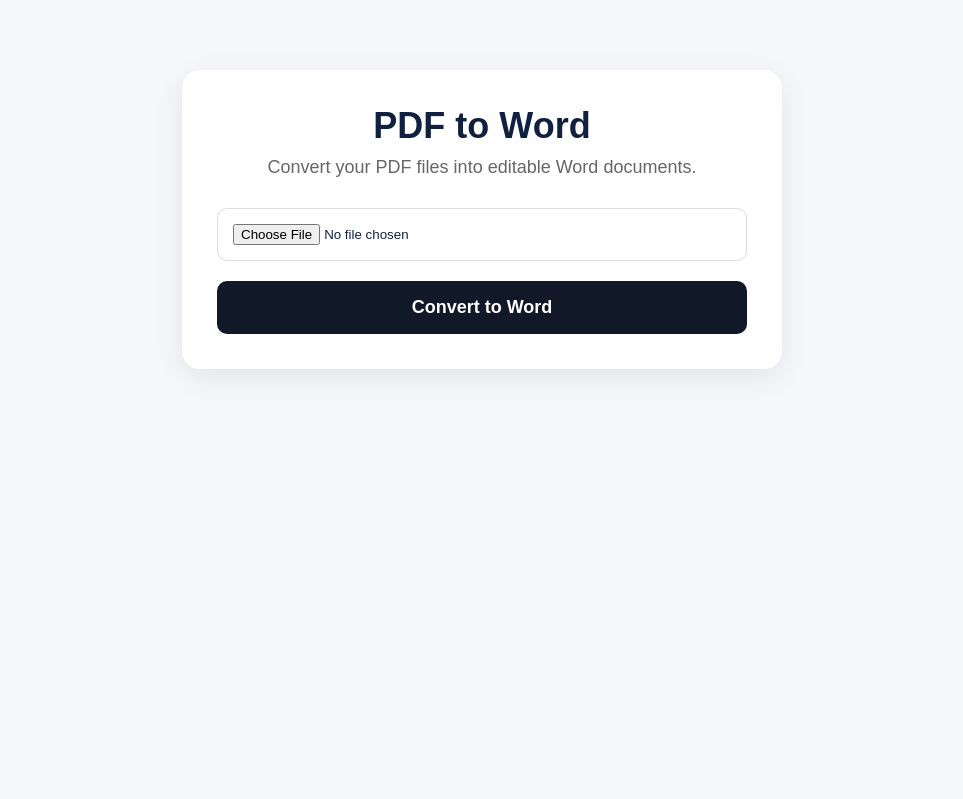
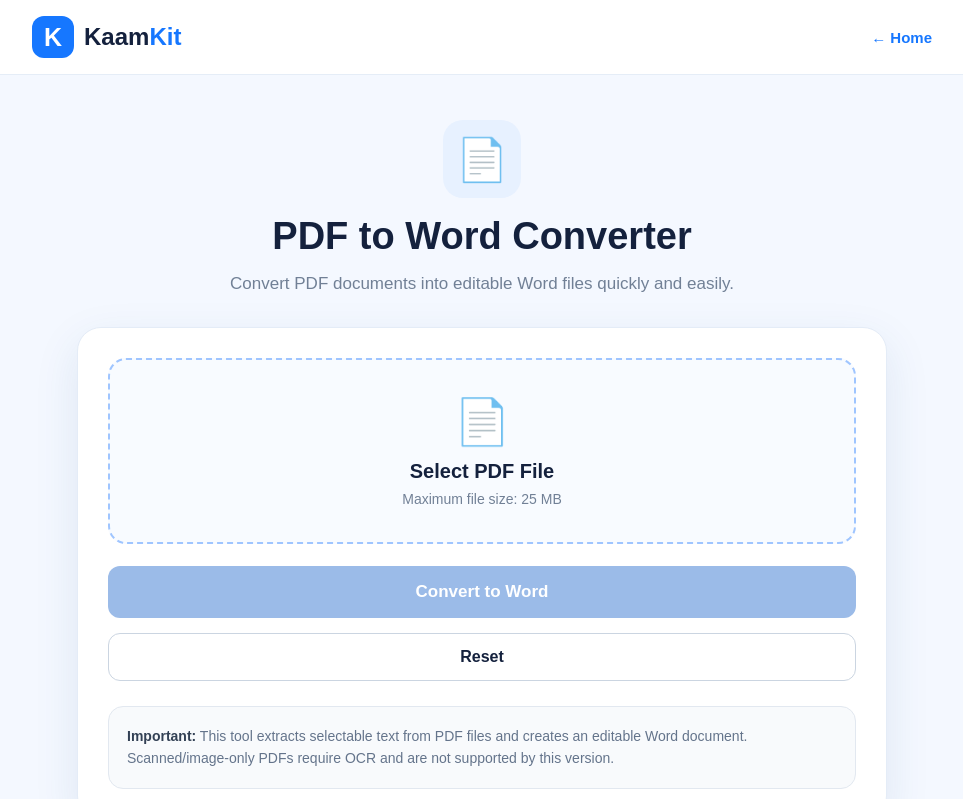
Before and after one commit to kaamkit/Kaamkit, a Next.js app: page /pdf-to-word in a window 1280 px wide. Shown: the top 799 px of the page, without its empty margins (158-1121 px from the left). Built offline with nearby package versions, Linux system fonts and the light colour scheme.

Commit message:
Refactor PDFToWord component and improve error handling

```diff
--- a/app/pdf-to-word/page.js
+++ b/app/pdf-to-word/page.js
@@ -3,64 +3,93 @@
 import { useState } from "react";
 import { Document, Packer, Paragraph, TextRun } from "docx";
 
-export default function PdfToWord() {
+export default function PDFToWord() {
   const [file, setFile] = useState(null);
   const [loading, setLoading] = useState(false);
   const [message, setMessage] = useState("");
+  const [success, setSuccess] = useState(false);
 
-  const handleConvert = async () => {
-    if (!file) {
-      setMessage("Please select a PDF file first.");
+  const handleFileChange = (event) => {
+    const selectedFile = event.target.files?.[0];
+
+    setMessage("");
+    setSuccess(false);
+
+    if (!selectedFile) {
+      setFile(null);
       return;
     }
 
+    if (selectedFile.type !== "application/pdf") {
+      setFile(null);
+      setMessage("Please select a valid PDF file.");
+      return;
+    }
+
+    if (selectedFile.size > 25 * 1024 * 1024) {
+      setFile(null);
+      setMessage("PDF size must be less than 25 MB.");
+      return;
+    }
+
+    setFile(selectedFile);
+  };
+
+  const convertToWord = async () => {
+    if (!file) {
+      setMessage("Please select a PDF file first.");
+      setSuccess(false);
+      return;
+    }
+
+    setLoading(true);
+    setMessage("");
+    setSuccess(false);
+
     try {
-      setLoading(true);
-      setMessage("Loading PDF converter...");
-
       // Load PDF.js only in the browser
-      const pdfjsLib = await import(
-        "pdfjs-dist/legacy/build/pdf.mjs"
-      );
-
-      // PDF.js worker configuration
-      pdfjsLib.GlobalWorkerOptions.workerSrc =
-        "https://unpkg.com/pdfjs-dist@6.2.108/legacy/build/pdf.worker.min.mjs";
-
-      setMessage("Reading PDF...");
+      const pdfjsLib = await import("pdfjs-dist/legacy/build/pdf.mjs");
 
       const arrayBuffer = await file.arrayBuffer();
 
-      const pdf = await pdfjsLib.getDocument({
-        data: new Uint8Array(arrayBuffer),
-      }).promise;
+      const pdfData = new Uint8Array(arrayBuffer);
+
+      const loadingTask = pdfjsLib.getDocument({
+        data: pdfData,
+        disableWorker: true,
+      });
+
+      const pdf = await loadingTask.promise;
 
       const paragraphs = [];
 
-      for (
-        let pageNumber = 1;
-        pageNumber <= pdf.numPages;
-        pageNumber++
-      ) {
-        setMessage(
-          `Reading page ${pageNumber} of ${pdf.numPages}...`
-        );
-
+      // Read every page
+      for (let pageNumber = 1; pageNumber <= pdf.numPages; pageNumber++) {
         const page = await pdf.getPage(pageNumber);
 
         const textContent = await page.getTextContent();
 
+        const items = textContent.items || [];
+
         let currentLine = "";
         let previousY = null;
 
-        for (const item of textContent.items) {
-          if (!item.str) continue;
+        for (const item of items) {
+          const text = item.str || "";
 
-          const currentY = item.transform?.[5] ?? 0;
+          if (!text.trim()) {
+            continue;
+          }
 
-          // Detect a new line
+          const currentY =
+            item.transform && item.transform.length >= 6
+              ? item.transform[5]
+              : null;
+
+          // Detect a new visual line
           if (
             previousY !== null &&
+            currentY !== null &&
             Math.abs(currentY - previousY) > 5
           ) {
             if (currentLine.trim()) {
@@ -79,14 +108,21 @@ export default function PdfToWord() {
               );
             }
 
-            currentLine = "";
+            currentLine = text;
+          } else {
+            if (currentLine && !currentLine.endsWith(" ")) {
+              currentLine += " ";
             }
 
-          currentLine += item.str + " ";
+            currentLine += text;
+          }
+
+          if (currentY !== null) {
             previousY = currentY;
           }
+        }
 
-        // Add remaining text from page
+        // Add remaining line
         if (currentLine.trim()) {
           paragraphs.push(
             new Paragraph({
@@ -103,7 +139,7 @@ export default function PdfToWord() {
           );
         }
 
-        // Page break
+        // Page separator
         if (pageNumber < pdf.numPages) {
           paragraphs.push(
             new Paragraph({
@@ -118,15 +154,23 @@ export default function PdfToWord() {
         }
       }
 
-      if (paragraphs.length === 0) {
+      // Check whether text was extracted
+      const hasText = paragraphs.some(
+        (paragraph) =>
+          paragraph.children &&
+          paragraph.children.length > 0 &&
+          paragraph.children[0].text &&
+          paragraph.children[0].text.trim()
+      );
+
+      if (!hasText) {
         throw new Error(
-          "No readable text was found in this PDF."
+          "No selectable text was found. This PDF may be scanned/image-based and needs OCR."
         );
       }
 
-      setMessage("Creating Word document...");
-
-      const doc = new Document({
+      // Create Word document
+      const document = new Document({
         sections: [
           {
             properties: {},
@@ -135,34 +179,59 @@ export default function PdfToWord() {
         ],
       });
 
-      const blob = await Packer.toBlob(doc);
+      // Convert DOCX to Blob
+      const blob = await Packer.toBlob(document);
 
-      // Download Word file
-      const downloadUrl = URL.createObjectURL(blob);
+      // Download DOCX
+      const url = URL.createObjectURL(blob);
 
       const link = document.createElement("a");
-      link.href = downloadUrl;
-      link.download =
-        file.name.replace(/\.pdf$/i, "") + ".docx";
+      link.href = url;
+
+      const originalName = file.name.replace(/\.pdf$/i, "");
+
+      link.download = `${originalName}.docx`;
 
       document.body.appendChild(link);
       link.click();
-      document.body.removeChild(link);
+      link.remove();
 
-      URL.revokeObjectURL(downloadUrl);
+      URL.revokeObjectURL(url);
 
+      setSuccess(true);
+      setMessage("PDF converted successfully. Your Word file has been downloaded.");
+    } catch (error) {
+      console.error("PDF to Word error:", error);
+
+      setSuccess(false);
+
+      if (
+        error?.message?.includes("scanned") ||
+        error?.message?.includes("No selectable text")
+      ) {
         setMessage(
-        "✅ PDF successfully converted to Word!"
+          "This PDF does not contain selectable text. Scanned PDFs need OCR and cannot be converted accurately with this tool."
         );
-    } catch (error) {
-      console.error("PDF to Word Error:", error);
-
+      } else {
         setMessage(
-        "Conversion failed: " +
-          (error?.message || "Unknown error")
+          "Conversion failed. Please try another PDF file."
         );
+      }
     } finally {
       setLoading(false);
+    }
+  };
+
+  const resetTool = () => {
+    setFile(null);
+    setMessage("");
+    setSuccess(false);
+    setLoading(false);
+
+    const input = document.getElementById("pdf-file-input");
+
+    if (input) {
+      input.value = "";
     }
   };
 
@@ -170,110 +239,319 @@ export default function PdfToWord() {
     <main
       style={{
         minHeight: "100vh",
-        padding: "40px 20px",
-        background: "#f5f7fa",
-        display: "flex",
-        justifyContent: "center",
-        alignItems: "flex-start",
+        background: "#f4f8ff",
+        color: "#14213d",
+        fontFamily: "Arial, sans-serif",
+      }}
+    >
+      {/* HEADER */}
+      <header
+        style={{
+          background: "#ffffff",
+          borderBottom: "1px solid #e5edf7",
+          padding: "16px 20px",
         }}
       >
         <div
           style={{
-          width: "100%",
-          maxWidth: "600px",
-          background: "#ffffff",
-          padding: "35px",
-          marginTop: "30px",
-          borderRadius: "18px",
-          boxShadow: "0 8px 30px rgba(0,0,0,0.08)",
-          textAlign: "center",
+            maxWidth: "900px",
+            margin: "0 auto",
+            display: "flex",
+            alignItems: "center",
+            justifyContent: "space-between",
+            gap: "15px",
           }}
         >
+          <a
+            href="/"
+            style={{
+              textDecoration: "none",
+              color: "#14213d",
+              fontSize: "24px",
+              fontWeight: "800",
+              display: "flex",
+              alignItems: "center",
+            }}
+          >
+            <span
+              style={{
+                width: "42px",
+                height: "42px",
+                borderRadius: "12px",
+                background: "#1677ff",
+                color: "#ffffff",
+                display: "inline-flex",
+                alignItems: "center",
+                justifyContent: "center",
+                marginRight: "10px",
+                fontSize: "25px",
+              }}
+            >
+              K
+            </span>
+
+            Kaam<span style={{ color: "#1677ff" }}>Kit</span>
+          </a>
+
+          <a
+            href="/"
+            style={{
+              textDecoration: "none",
+              color: "#1677ff",
+              fontWeight: "700",
+              fontSize: "15px",
+            }}
+          >
+            ← Home
+          </a>
+        </div>
+      </header>
+
+      {/* MAIN */}
+      <section
+        style={{
+          maxWidth: "850px",
+          margin: "0 auto",
+          padding: "45px 20px 70px",
+        }}
+      >
+        {/* TITLE */}
+        <div
+          style={{
+            textAlign: "center",
+            marginBottom: "30px",
+          }}
+        >
+          <div
+            style={{
+              width: "78px",
+              height: "78px",
+              margin: "0 auto 16px",
+              borderRadius: "20px",
+              background: "#e7f1ff",
+              display: "flex",
+              alignItems: "center",
+              justifyContent: "center",
+              fontSize: "42px",
+            }}
+          >
+            📄
+          </div>
+
           <h1
             style={{
-            fontSize: "36px",
-            marginBottom: "10px",
+              margin: "0 0 10px",
+              fontSize: "38px",
+              lineHeight: "1.2",
             }}
           >
-          PDF to Word
+            PDF to Word Converter
           </h1>
 
           <p
             style={{
-            color: "#666",
-            fontSize: "18px",
-            marginBottom: "30px",
+              margin: 0,
+              color: "#718096",
+              fontSize: "17px",
+              lineHeight: "1.6",
             }}
           >
-          Convert your PDF files into editable Word documents.
+            Convert PDF documents into editable Word files quickly and easily.
           </p>
+        </div>
+
+        {/* TOOL CARD */}
+        <div
+          style={{
+            background: "#ffffff",
+            borderRadius: "24px",
+            padding: "30px",
+            border: "1px solid #e4ecf7",
+            boxShadow: "0 15px 45px rgba(30,80,140,.10)",
+          }}
+        >
+          {/* UPLOAD AREA */}
+          <label
+            htmlFor="pdf-file-input"
+            style={{
+              display: "block",
+              border: "2px dashed #9fc5ff",
+              borderRadius: "18px",
+              padding: "35px 20px",
+              textAlign: "center",
+              background: "#f8fbff",
+              cursor: "pointer",
+            }}
+          >
+            <div
+              style={{
+                fontSize: "45px",
+                marginBottom: "12px",
+              }}
+            >
+              📄
+            </div>
+
+            <div
+              style={{
+                fontSize: "20px",
+                fontWeight: "800",
+                marginBottom: "8px",
+              }}
+            >
+              Select PDF File
+            </div>
+
+            <div
+              style={{
+                color: "#718096",
+                fontSize: "14px",
+              }}
+            >
+              Maximum file size: 25 MB
+            </div>
 
             <input
+              id="pdf-file-input"
               type="file"
-          accept=".pdf,application/pdf"
-          onChange={(e) => {
-            setFile(e.target.files?.[0] || null);
-            setMessage("");
-          }}
+              accept="application/pdf,.pdf"
+              onChange={handleFileChange}
               style={{
-            width: "100%",
-            padding: "15px",
-            border: "1px solid #ddd",
-            borderRadius: "10px",
-            marginBottom: "20px",
-            boxSizing: "border-box",
+                display: "none",
               }}
             />
+          </label>
 
+          {/* SELECTED FILE */}
           {file && (
-          <p
+            <div
               style={{
-              marginBottom: "20px",
-              color: "#333",
+                marginTop: "20px",
+                padding: "15px",
+                borderRadius: "14px",
+                background: "#f0f7ff",
+                border: "1px solid #d7e9ff",
+              }}
+            >
+              <div
+                style={{
+                  fontWeight: "700",
+                  marginBottom: "5px",
                   wordBreak: "break-word",
                 }}
               >
-            Selected: <strong>{file.name}</strong>
-          </p>
+                📄 {file.name}
+              </div>
+
+              <div
+                style={{
+                  color: "#718096",
+                  fontSize: "14px",
+                }}
+              >
+                {(file.size / 1024 / 1024).toFixed(2)} MB
+              </div>
+            </div>
           )}
 
+          {/* CONVERT BUTTON */}
           <button
-          onClick={handleConvert}
-          disabled={loading}
+            type="button"
+            onClick={convertToWord}
+            disabled={loading || !file}
             style={{
               width: "100%",
+              marginTop: "22px",
               padding: "16px",
+              borderRadius: "12px",
               border: "none",
-            borderRadius: "10px",
-            background: loading ? "#999" : "#111827",
+              background:
+                loading || !file ? "#9bbbe8" : "#1677ff",
               color: "#ffffff",
-            fontSize: "18px",
-            fontWeight: "600",
-            cursor: loading
-              ? "not-allowed"
-              : "pointer",
+              fontSize: "17px",
+              fontWeight: "800",
+              cursor:
+                loading || !file ? "not-allowed" : "pointer",
             }}
           >
-          {loading
-            ? "Converting..."
-            : "Convert to Word"}
+            {loading ? "Converting PDF..." : "Convert to Word"}
           </button>
 
+          {/* MESSAGE */}
           {message && (
-          <p
+            <div
               style={{
-              marginTop: "22px",
-              color: message.startsWith("✅")
-                ? "green"
-                : "#555",
-              fontSize: "16px",
+                marginTop: "18px",
+                padding: "15px",
+                borderRadius: "12px",
+                background: success ? "#ecfdf3" : "#fff4f4",
+                border: success
+                  ? "1px solid #b7ebc6"
+                  : "1px solid #ffcaca",
+                color: success ? "#18794e" : "#b42318",
                 lineHeight: "1.5",
+                fontSize: "14px",
               }}
             >
+              {success ? "✅ " : "⚠️ "}
               {message}
-          </p>
+            </div>
           )}
+
+          {/* RESET */}
+          <button
+            type="button"
+            onClick={resetTool}
+            style={{
+              width: "100%",
+              marginTop: "15px",
+              padding: "14px",
+              borderRadius: "12px",
+              border: "1px solid #cbd5e1",
+              background: "#ffffff",
+              color: "#14213d",
+              fontSize: "16px",
+              fontWeight: "700",
+              cursor: "pointer",
+            }}
+          >
+            Reset
+          </button>
+
+          {/* INFO */}
+          <div
+            style={{
+              marginTop: "25px",
+              padding: "18px",
+              borderRadius: "15px",
+              background: "#f8fafc",
+              border: "1px solid #e2e8f0",
+              color: "#64748b",
+              fontSize: "14px",
+              lineHeight: "1.6",
+            }}
+          >
+            <strong style={{ color: "#334155" }}>
+              Important:
+            </strong>{" "}
+            This tool extracts selectable text from PDF files and creates an
+            editable Word document. Scanned/image-only PDFs require OCR and
+            are not supported by this version.
           </div>
+        </div>
+      </section>
+
+      {/* FOOTER */}
+      <footer
+        style={{
+          textAlign: "center",
+          padding: "25px 20px",
+          color: "#718096",
+          fontSize: "14px",
+        }}
+      >
+        © {new Date().getFullYear()} KaamKit. Free online tools.
+      </footer>
     </main>
   );
 }
```
Lines whose indentation alone changed are shown as unchanged.
